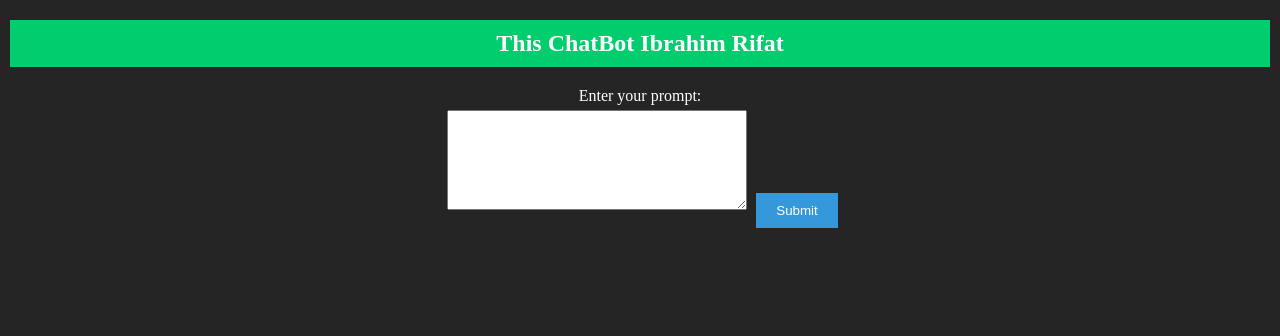
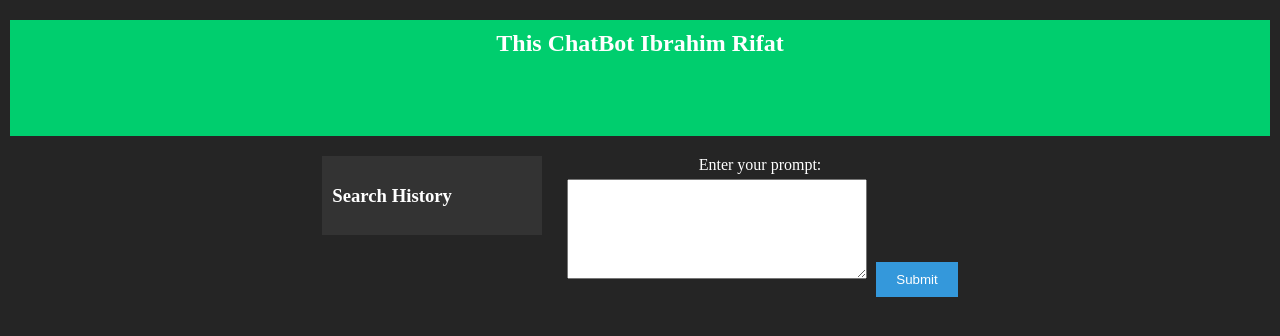
Before and after one commit to ibrahimrifatcse/Chatbot-by-gemini, a Flask app: page / in a window 1280 px wide. Shown: the top 336 px of the page. Run offline with Flask 3, Linux system fonts and the light colour scheme; some libraries are stand-ins or nearby versions; some web fonts are replaced.

Commit message:
updatd index.html

````diff
--- a/templates/index.html
+++ b/templates/index.html
@@ -31,6 +31,10 @@
             padding: 10px;
             width: 100%;
             text-align: center;
+            position: sticky;
+            top: 0;
+            z-index: 1000;
+            height: 1in;
         }
 
         nav h2 {
@@ -38,10 +42,49 @@
             color: white;
         }
 
+        .layout {
+            display: flex;
+            flex-direction: row;
+            flex: 1;
+            justify-content: center;
+            align-items: flex-start;
+            gap: 20px;
+            margin-top: 20px;
+        }
+
+        .history-sidebar {
+            background-color: #333;
+            padding: 10px;
+            color: white;
+            width: 200px;
+            position: sticky;
+            top: 50px;
+        }
+
+        .search-history {
+            list-style: none;
+            padding: 0;
+            margin: 0;
+        }
+
+        .search-history-item {
+            cursor: pointer;
+            padding: 5px;
+            margin-bottom: 5px;
+            background-color: #555;
+            border-radius: 5px;
+        }
+
+        .container {
+            flex: 1;
+            display: flex;
+            flex-direction: column;
+            align-items: center;
+        }
+
         form {
-            margin-top: 20px;
+            width: 100%;
             text-align: center;
-            width: 100%;
         }
 
         label {
@@ -111,6 +165,17 @@
         <h2>This ChatBot Ibrahim Rifat</h2>
     </nav>
 
+
+
+    <div class="layout">
+        <div class="history-sidebar">
+            <h3>Search History</h3>
+            <ul class="search-history" id="searchHistory">
+                <!-- Search history items will be dynamically added here -->
+            </ul>
+        </div>
+
+        <div class="container">
             <form action="/process" method="post" id="chatForm">
                 <label for="prompt">Enter your prompt:</label>
                 <textarea id="prompt" name="prompt" required></textarea>
@@ -118,12 +183,18 @@
             </form>
             <div class="loading-spinner" id="loadingSpinner">Loading...</div>
             <div id="responses"></div>
+        </div>
+    </div>
+
+
+
 
     <script>
         const chatForm = document.getElementById("chatForm");
         const promptTextarea = document.getElementById("prompt");
         const loadingSpinner = document.getElementById("loadingSpinner");
         const responsesDiv = document.getElementById("responses");
+        const searchHistoryList = document.getElementById("searchHistory");
 
         chatForm.addEventListener("submit", async function (e) {
             e.preventDefault();
@@ -140,6 +211,7 @@
 
             hideLoadingSpinner();
             displayResponse(response.response);
+            updateSearchHistory(prompt.substring(0, 20));
 
             // Clear the prompt text area
             promptTextarea.value = "";
@@ -157,21 +229,46 @@
             const responseBox = document.createElement("div");
             responseBox.classList.add("response-box");
 
-            // Check if the response contains Markdown
             if (responseText.startsWith("```")) {
-                // Use hljs.highlightAuto to automatically detect and highlight the language
                 const highlightedCode = hljs.highlightAuto(responseText).value;
-                // Set innerHTML with the highlighted code
                 responseBox.innerHTML = `<pre><code>${highlightedCode}</code></pre>`;
             } else {
-                // If not Markdown, render as plain text
                 responseBox.textContent = responseText;
             }
 
-            // Insert the new response at the beginning of the responsesDiv
+            // Add a "Copy" button
+            const copyButton = document.createElement("button");
+            copyButton.textContent = "Copy";
+            copyButton.classList.add("copy-button");
+            copyButton.addEventListener("click", () => {
+                copyToClipboard(responseText);
+            });
+
+            // Append the "Copy" button to the response box
+            responseBox.appendChild(copyButton);
+
             responsesDiv.insertBefore(responseBox, responsesDiv.firstChild);
         }
+
+        function updateSearchHistory(searchItem) {
+            const listItem = document.createElement("li");
+            listItem.classList.add("search-history-item");
+            listItem.textContent = searchItem;
+
+            searchHistoryList.insertBefore(listItem, searchHistoryList.firstChild);
+        }
+
+        // Function to copy text to clipboard
+        function copyToClipboard(text) {
+            const textArea = document.createElement("textarea");
+            textArea.value = text;
+            document.body.appendChild(textArea);
+            textArea.select();
+            document.execCommand("copy");
+            document.body.removeChild(textArea);
+
+            alert("Response copied to clipboard!");
+        }
     </script>
-
 </body>
 </html>
````
Also changed, not shown: other parts of templates/index.html (+20 -9 lines). Lines whose indentation alone changed are shown as unchanged.
